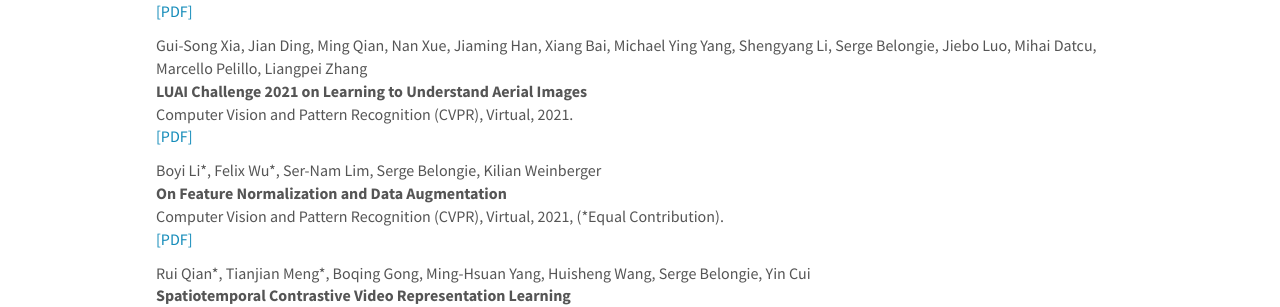
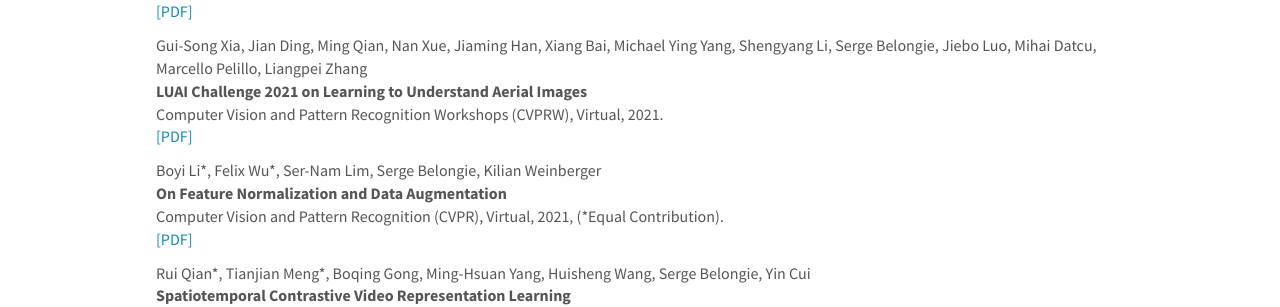
Before and after one commit to BelongieLab/belongielab.github.io, a Jekyll site: the page built from _pages/publications.md, in a window 1280 px wide and 900 px high, scrolled down 695 px. Shown: the part 156-463 px from the top of the window. Built offline with Jekyll 4.4.1, drawn with Linux system fonts in a browser that asks for light colours; nearby versions of some CDN libraries.

Commit message:
corrected CVPR to CVPRW on Xia2021

```diff
--- a/_data/publist.yml
+++ b/_data/publist.yml
@@ -77,7 +77,7 @@
   year: '2021'
 - address: Virtual
   author: Gui-Song Xia, Jian Ding, Ming Qian, Nan Xue, Jiaming Han, Xiang Bai, Michael Ying Yang, Shengyang Li, Serge Belongie, Jiebo Luo, Mihai Datcu, Marcello Pelillo, Liangpei Zhang
-  booktitle: Computer Vision and Pattern Recognition (CVPR)
+  booktitle: Computer Vision and Pattern Recognition Workshops (CVPRW)
   date: '2021-06-21'
   keywords: aerial images, object detection
   link:
@@ -86,7 +86,7 @@
   pub_type: conference
   ref: Xia2021
   title: LUAI Challenge 2021 on Learning to Understand Aerial Images
-  venue: 'Computer Vision and Pattern Recognition (CVPR), Virtual, '
+  venue: 'Computer Vision and Pattern Recognition Workshops (CVPRW), Virtual, '
   year: '2021'
 - address: Virtual
   author: Boyi Li\*, Felix Wu\*, Ser-Nam Lim, Serge Belongie, Kilian Weinberger
```
